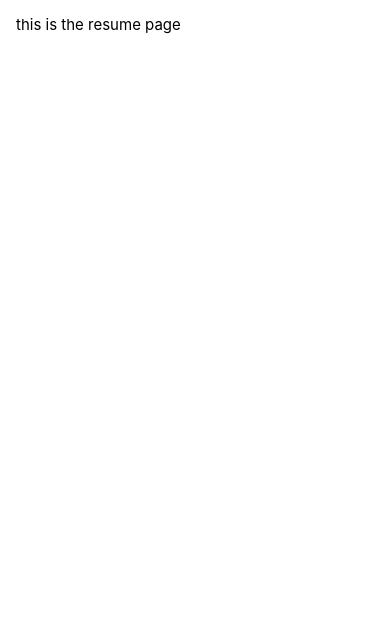
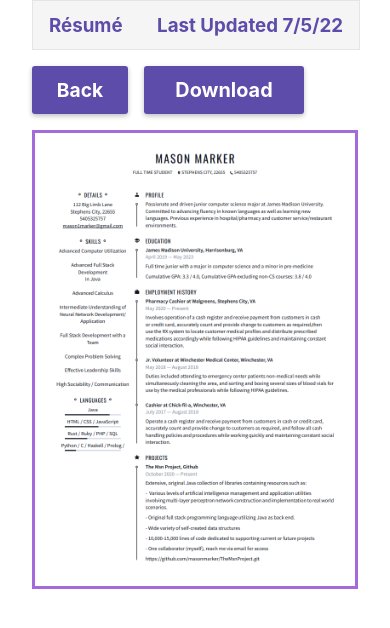
Before and after one commit to masonmarker/masonmarker.github.io, a React (Create React App) app in the folder application/: page /resume in a window 390 px wide. Shown: the top 628 px of the page. Built offline with nearby package versions, Linux system fonts and the light colour scheme.

Commit message:
Update 7 - Color Theme and Styling

```diff
--- a/application/src/App.css
+++ b/application/src/App.css
@@ -1,15 +1,11 @@
 :root {
-  --darkpurple: #3a1e4b;
+  --darkpurple: #5d4ca9;
   --lightpurple: #be67c0;
   --purple: #7c398b;
   --lightpink: #f5cff1;
   --lightblue: #8ca2ca;
-  --gray: #605e6a;
+  --gray: #a46adc;
 }
-
-/* * {
-  outline: 3px solid green;
-} */
 
 ::selection {
   background-color: var(--gray);
@@ -46,8 +42,7 @@ p {
 /* entire navbar */
 .navbar {
   height: 100vh;
-  background-color: var(--darkpurple);
-  background-image: url(space.jpg);
+  background-image: url(cali.jpg);
   display: flex;
   justify-content: center;
   align-items: center;
@@ -88,7 +83,7 @@ p {
   box-shadow : 0px 2px 5px rgba(0, 0, 0, 0.25);
   border-radius: 3px;
   transition: 0.5s ease;
-  background-image: url(space.jpg);
+  background-color: var(--gray);
   color: white;
 }
 
@@ -131,8 +126,8 @@ p {
   box-shadow : 0px 2px 5px rgba(0, 0, 0, 0.25);
   border-radius: 3px;
   transition: 0.5s ease;
-  background-image: url(space.jpg);
-  color: white;
+  background-image: linear-gradient(to right, #5d4ca9, #a46adc);
+    color: white;
 }
 
 .ventures-container {
@@ -203,23 +198,28 @@ p {
   box-shadow : 0px 2px 5px rgba(0, 0, 0, 0.25);
   border-radius: 3px;
   transition: 0.5s ease;
-  background-image: url(space.jpg);
+  background-image: linear-gradient(to right, #5d4ca9, #a46adc);
   color: white;
 }
 
 .footer {
-  font-family: 'Bebas Neue', cursive;  color: white;
-  height: 6rem;
+  font-family: 'Bebas Neue', cursive;
+  color: white;
+  height: 30rem;
   bottom: 0;
   width: 100%;
-  background-image: url(space.jpg);
+  background-image: url(cali.jpg);
   display: flex;
-  justify-content: center;
-  align-items: center;
 }
 
-.footer-link {
-  color: lightgray;
+.footer-container {
+  width: 80%;
+  margin: 0 auto;
+  display: grid;
+  grid-template-columns: 1fr 1fr 1fr 1fr 1fr;
+  gap: 1rem;
+  align-items: center;
+  margin-bottom: 22rem;
 }
 
 .github {
@@ -337,6 +337,10 @@ section {
   .languages {
     grid-template-columns: 1fr;
   }
+  .navbar-title {
+    font-size: .9rem;
+  }
+
 }
 
 
@@ -367,20 +371,13 @@ section {
   justify-content: center;
 }
 
-.footer-img {
-  width: 2.5rem;
-  border-radius: 10px;
-  margin-left: 1rem;
+.education2-div {
   margin-right: 1rem;
-  transition: 0.5s ease;
-  cursor: pointer;
 }
 
-.footer-img:hover {
-  transform: scale(1.05);
+.education-p {
+  margin-left: 0;
 }
-
-
 
 @media only screen and (max-width: 1400px) {
   .ventures-container {
@@ -415,7 +412,20 @@ section {
     flex-direction: column;
   }
 
+  .education2-div {
+    margin-right: 0;
+  }
+
+  .education-p {
+    margin: 0 auto;
+    margin-bottom: 1rem;
+  }
+
   .education-desc {
+    display :flex;
+    flex-direction: column;
+    align-items: center;
+    justify-content: center;
     width: 100%;
     text-align: center;
   }
@@ -440,6 +450,14 @@ section {
 
   .about-div {
     width: 85%;
+  }
+
+  .footer-container {
+    display: flex;
+    flex-direction: column;
+    align-items: center;
+    justify-content: center;
+    margin-bottom: 0;
   }
 }
 
@@ -470,3 +488,89 @@ section {
   }
 
 }
+
+
+
+/* RESUME
+-------------------------------------------------- */
+
+.resume-body {
+  display: flex;
+  flex-direction: column;
+  align-items: center;
+  justify-content: center;
+}
+
+.resume-navbar {
+  display: flex;
+  align-items: center;
+  justify-content: space-between;
+  width: 100%;
+  height: 3rem;
+  background-color: #f5f5f5;
+  border: 1px solid #e5e5e5;
+  top: 0;
+  left: 0;
+  transition: 0.3s ease;
+  cursor: default;
+}
+
+.resume-img {
+  width: 35rem;
+  border: 3px solid var(--gray);
+}
+
+.img-container {
+  display: flex;
+  align-items: flex-end;
+  width: 100%;
+  height: 100%;
+}
+
+.download-button {
+  background-color: #5d4ca9;
+  border-radius: 3px;
+  margin-top: 1rem;
+  margin-bottom: 1rem;
+  display: flex;
+  align-items: center;
+  justify-content: center;
+  width: 10rem;
+  height: 3rem;
+  cursor: pointer;
+  box-shadow: 0px 2px 5px rgba(0, 0, 0, 0.25);
+  font-weight: bold;
+  font-size: 17px;
+  text-decoration: none;
+  user-select: none;
+
+  background-image : linear-gradient(-60deg, transparent, transparent 40%, #ffffff44 40%, #ffffff44 60%
+  , transparent 60%, transparent 100%);
+  background-size: 200% 100%;
+  background-repeat: no-repeat;
+  background-position-x: 150%;
+}
+
+.download-button:hover {
+  background-position-x: -150%;
+  transition: background-position-x 600ms;
+}
+
+@media only screen and (max-width: 1000px) {
+  .resume-img {
+    width: 30rem;
+  }
+
+  .img-container {
+    flex-direction: column;
+    align-items: center;
+    justify-content: center;
+  }
+
+}
+
+@media only screen and (max-width: 600px) {
+  .resume-img {
+    width: 20rem;
+  }
+}
--- a/application/src/resume.js
+++ b/application/src/resume.js
@@ -1,12 +1,48 @@
-
-
+import './App.css'
+import ResumeImage from './resumepicture07052022.png'
+import {Link} from 'react-router-dom';
 
 const Resume = () => {
     return (
-        <div>
-            <p>this is the resume page</p>
+        <div className="resume-body">
+
+            <NavBar />
+
+
         </div>
     )
 }
 
+
+const NavBar = () => {
+    return (
+        <div>
+            <div className="resume-navbar">
+                <h3 Style="margin-left: 1rem">Résumé</h3>
+                <h3 Style="margin-right: 1rem">Last Updated 7/5/22</h3>
+            </div>
+
+            <div Style="display: flex">
+                <Link to="/" className="download-button"  Style="color: white; width: 6rem; margin-right: 1rem; font-size: 1.2rem">Back</Link>
+                <div className="download-button" onClick={downloadResume}>
+                  <h3 Style="color: white">Download</h3>
+                </div>
+            </div>
+
+
+            <div className="img-container">
+                <img  className="resume-img" src={ResumeImage}></img>
+            </div>
+        </div>
+    )
+}
+
+// downloads the resume
+function downloadResume() {
+    var link = document.createElement('a');
+    link.download = "resumepicture07052022.png";
+    link.href = ResumeImage;
+    link.click();
+}
+
 export default Resume;
```
Also changed, not shown: application/src/App.js (+31 -41 lines), application/src/cali.jpg (added), application/src/resumepicture07052022.png (added).
